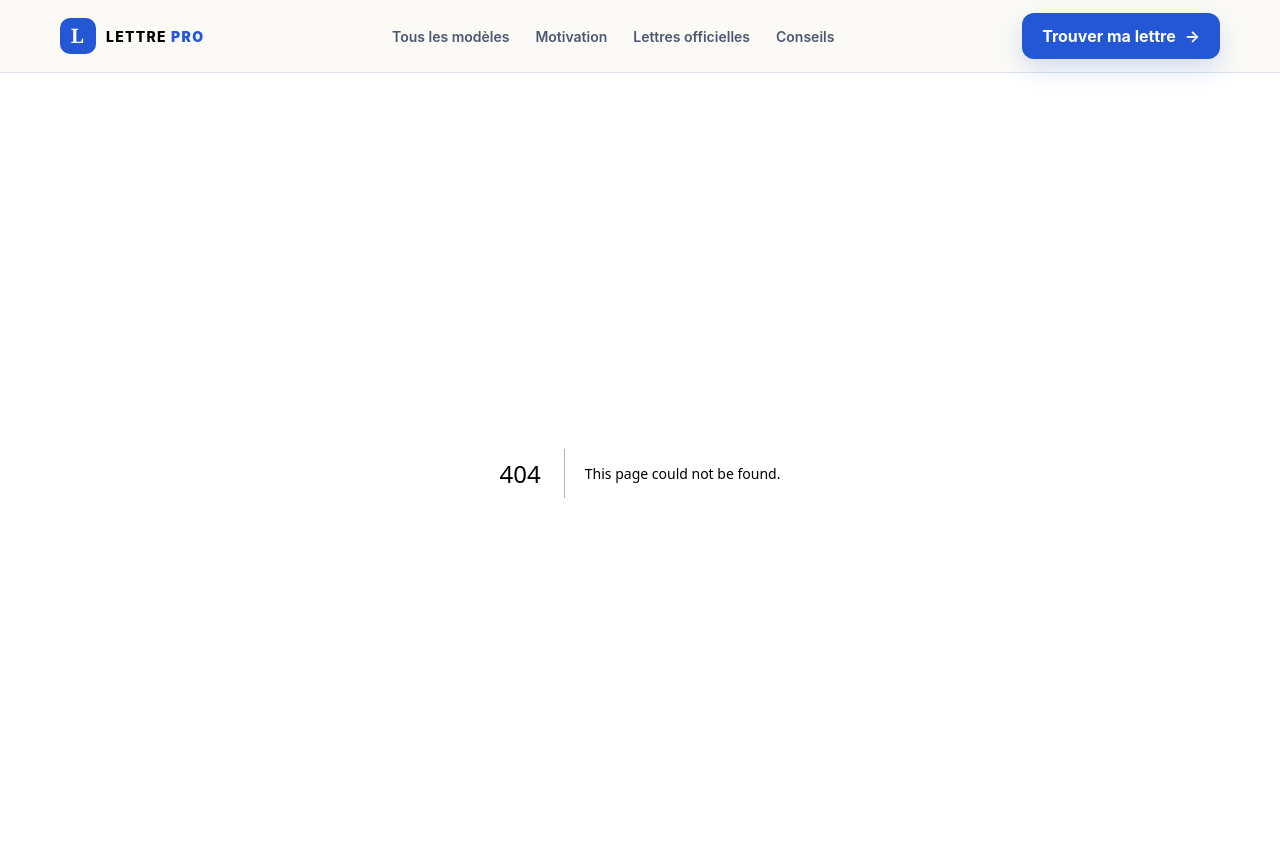
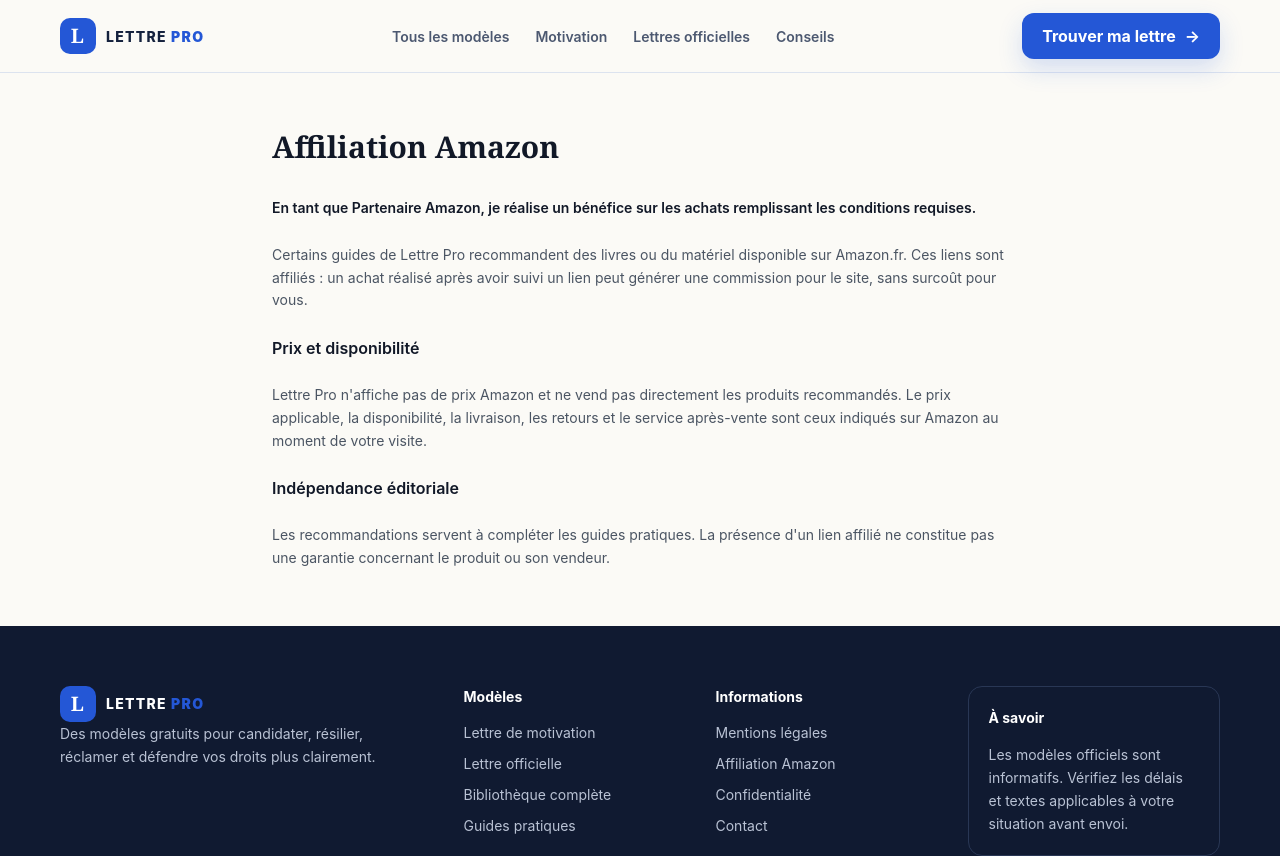
Before and after one commit to selenevoyance14-svg/lettre-pro, a Next.js app: page /affiliation-amazon in a window 1280 px wide. Before the commit this address had no page. Shown: the top 856 px of the page. Built offline with nearby package versions, Linux system fonts and the light colour scheme.

Commit message:
Active et encadre les liens Amazon

```diff
--- /dev/null
+++ b/src/app/affiliation-amazon/page.tsx
@@ -0,0 +1,36 @@
+import type { Metadata } from "next";
+
+export const metadata: Metadata = {
+    title: "Affiliation Amazon",
+    description: "Informations sur les liens affiliés Amazon présents dans les guides Lettre Pro.",
+    alternates: { canonical: "/affiliation-amazon" },
+};
+
+export default function AffiliationAmazonPage() {
+    return (
+        <div className="max-w-3xl mx-auto px-4 py-14">
+            <h1 className="font-heading text-3xl font-bold text-gray-900 mb-8">Affiliation Amazon</h1>
+            <div className="space-y-6 text-sm text-gray-600 leading-relaxed">
+                <p className="font-semibold text-gray-900">
+                    En tant que Partenaire Amazon, je réalise un bénéfice sur les achats remplissant les conditions requises.
+                </p>
+                <p>
+                    Certains guides de Lettre Pro recommandent des livres ou du matériel disponible sur Amazon.fr.
+                    Ces liens sont affiliés : un achat réalisé après avoir suivi un lien peut générer une commission
+                    pour le site, sans surcoût pour vous.
+                </p>
+                <h2 className="font-semibold text-gray-900 text-base">Prix et disponibilité</h2>
+                <p>
+                    Lettre Pro n&apos;affiche pas de prix Amazon et ne vend pas directement les produits recommandés.
+                    Le prix applicable, la disponibilité, la livraison, les retours et le service après-vente sont
+                    ceux indiqués sur Amazon au moment de votre visite.
+                </p>
+                <h2 className="font-semibold text-gray-900 text-base">Indépendance éditoriale</h2>
+                <p>
+                    Les recommandations servent à compléter les guides pratiques. La présence d&apos;un lien affilié
+                    ne constitue pas une garantie concernant le produit ou son vendeur.
+                </p>
+            </div>
+        </div>
+    );
+}
--- a/src/app/blog/[slug]/page.tsx
+++ b/src/app/blog/[slug]/page.tsx
@@ -122,6 +122,14 @@
 
 function formatInline(text: string): string {
     return text
+        .replace(/\[([^\]]+)\]\((https?:\/\/[^\s)]+)\)/g, (_match, label: string, url: string) => {
+            const safeUrl = url.replace(/"/g, '&quot;');
+            const isAmazon = /(?:amazon\.fr|amzn\.to)/i.test(url);
+            const rel = isAmazon
+                ? 'sponsored nofollow noopener noreferrer'
+                : 'noopener noreferrer';
+            return `<a href="${safeUrl}" target="_blank" rel="${rel}" class="text-pro-600 font-medium hover:underline">${label}</a>`;
+        })
         .replace(/\*\*(.+?)\*\*/g, '<strong class="text-gray-800 font-semibold">$1</strong>')
         .replace(/\*(.+?)\*/g, '<em class="text-gray-500 italic">$1</em>');
 }
@@ -129,6 +137,7 @@
 export default function BlogArticlePage({ params }: Props) {
     const article = blogArticles.find((a) => a.slug === params.slug);
     if (!article) notFound();
+    const containsAmazonLinks = /(?:amazon\.fr|amzn\.to)/i.test(article.content);
 
     return (
         <>
@@ -156,6 +165,15 @@
             <section className="py-14 sm:py-20">
                 <div className="max-w-2xl mx-auto px-4 sm:px-6">
                     <article className="space-y-1">
+                        {containsAmazonLinks ? (
+                            <aside className="mb-8 rounded-xl border border-amber-200 bg-amber-50 p-4 text-sm leading-relaxed text-amber-900">
+                                <strong>Transparence Amazon</strong>
+                                <p className="mt-1">
+                                    En tant que Partenaire Amazon, je réalise un bénéfice sur les achats remplissant les conditions requises.
+                                    Le prix et la disponibilité sont à vérifier directement sur Amazon.
+                                </p>
+                            </aside>
+                        ) : null}
                         {renderMarkdown(article.content)}
                     </article>
 
--- a/src/app/layout.tsx
+++ b/src/app/layout.tsx
@@ -67,6 +67,7 @@
                 <div>
                     <strong>Informations</strong>
                     <Link href="/mentions-legales">Mentions légales</Link>
+                    <Link href="/affiliation-amazon">Affiliation Amazon</Link>
                     <Link href="/confidentialite">Confidentialité</Link>
                     <a href="mailto:contact@lettre-pro.fr">Contact</a>
                 </div>
@@ -76,7 +77,8 @@
                 </div>
             </div>
             <div className="lp-shell lp-copyright">
-                <span>© 2026 Lettre Pro</span><span>Gratuit · Sans inscription</span>
+                <span>© 2026 Lettre Pro</span>
+                <span>En tant que Partenaire Amazon, je réalise un bénéfice sur les achats remplissant les conditions requises.</span>
             </div>
         </footer>
     );
--- a/src/app/mentions-legales/page.tsx
+++ b/src/app/mentions-legales/page.tsx
@@ -20,6 +20,15 @@
                     <h2 className="font-semibold text-gray-900 text-base mb-2">Propriété intellectuelle</h2>
                     <p>L'ensemble du contenu du site est protégé par le droit d'auteur. Toute reproduction sans autorisation est interdite.</p>
                 </section>
+                <section>
+                    <h2 className="font-semibold text-gray-900 text-base mb-2">Affiliation Amazon</h2>
+                    <p>
+                        En tant que Partenaire Amazon, je réalise un bénéfice sur les achats remplissant les conditions requises.
+                        Certains liens présents dans les guides sont affiliés et peuvent générer une commission sans modifier
+                        le prix payé par l&apos;utilisateur. Lettre Pro ne vend pas ces produits et n&apos;affiche pas leurs prix.
+                        Le prix, la disponibilité, la livraison et le service après-vente relèvent d&apos;Amazon et du vendeur concerné.
+                    </p>
+                </section>
             </div>
         </div>
     );
--- a/src/app/sitemap.ts
+++ b/src/app/sitemap.ts
@@ -3,7 +3,7 @@
 
 export default function sitemap(): MetadataRoute.Sitemap {
     const base = "https://lettre-pro.fr";
-    const pages = ["", "/modeles", "/motivation", "/officielle", "/blog", "/mentions-legales", "/confidentialite"];
+    const pages = ["", "/modeles", "/motivation", "/officielle", "/blog", "/mentions-legales", "/affiliation-amazon", "/confidentialite"];
     const staticPages = pages.map((path) => ({
         url: `${base}${path}`,
         lastModified: new Date("2026-07-30"),
```
